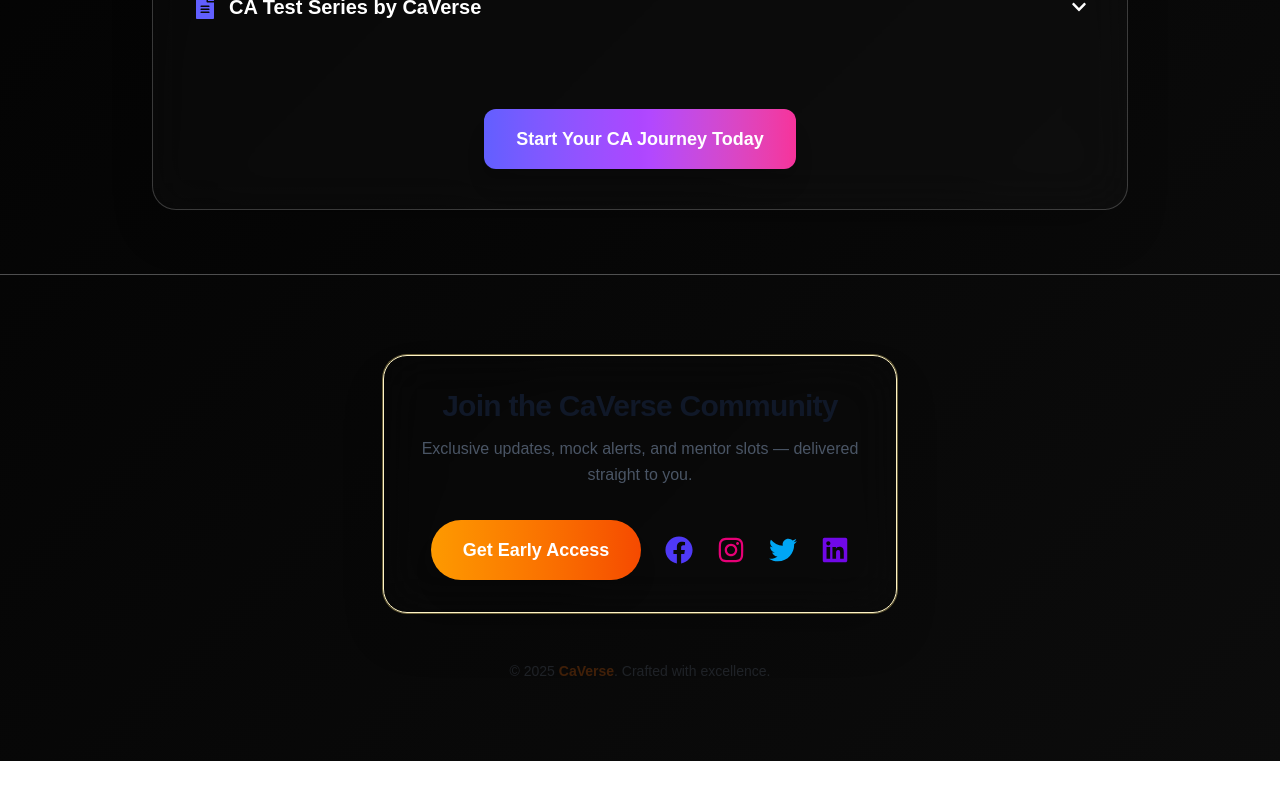
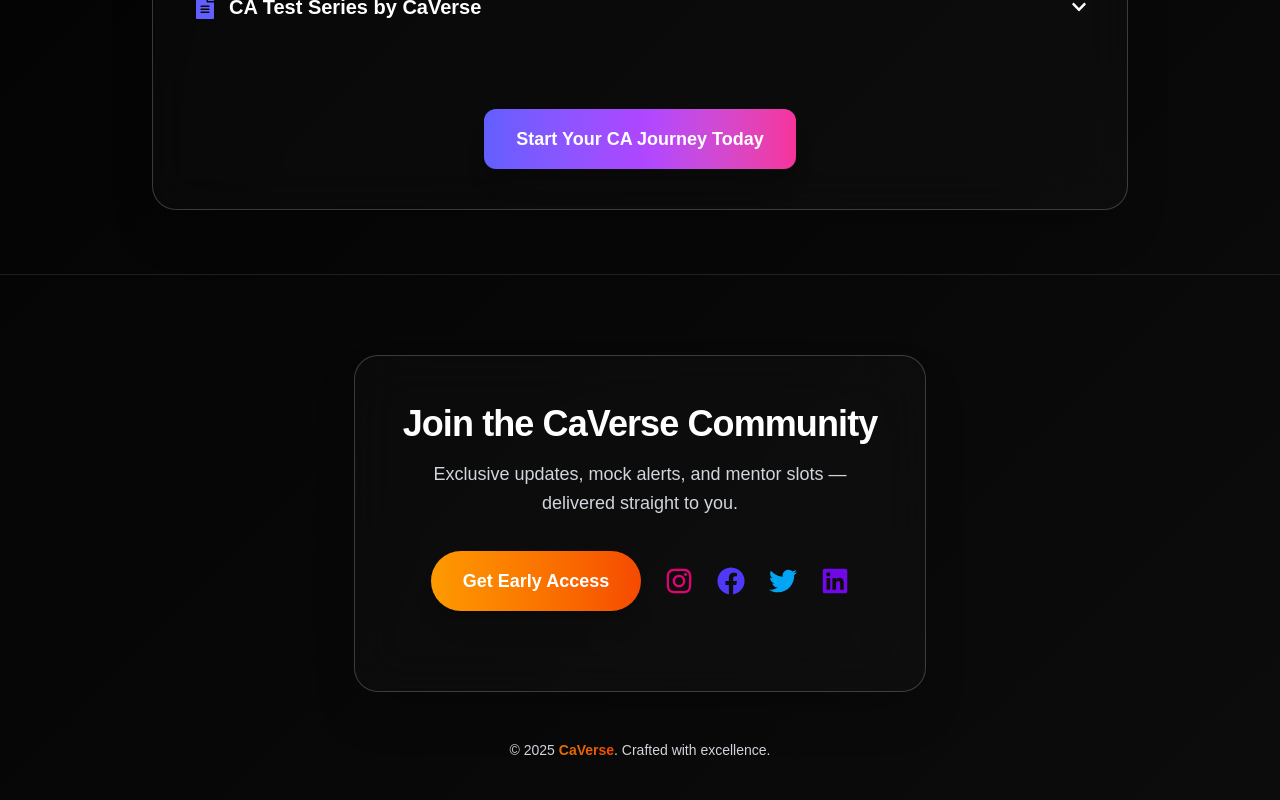
Before and after one commit to Kush36/CAVerse, a React (Vite) app in the folder CAVerse/: page /about in a window 1280 px wide. Shown: the part 1053-1853 px from the top of the page. Before the commit the page ends 1814 px from the top, so only its background shows below. Built offline with nearby package versions, Linux system fonts and the light colour scheme.

Commit message:
about change

```diff
--- a/CAVerse/src/components/About.jsx
+++ b/CAVerse/src/components/About.jsx
@@ -17,6 +17,7 @@
   FaChevronDown,
   FaChevronUp,
 } from "react-icons/fa";
+import { Link } from "react-router-dom";               // ← Added this import (critical!)
 import { useTheme } from "../components/ThemeContext";
 import "../About.css";
 
@@ -76,7 +77,7 @@
         className={`mt-4 overflow-hidden transition-all duration-500 ease-in-out ${open ? "max-h-96 opacity-100" : "max-h-0 opacity-0"
           }`}
       >
-        <div className="pl-9 space-y-2 text-gray-600 dark:text-gray-600 leading-relaxed">
+        <div className="pl-9 space-y-2 text-gray-600 dark:text-gray-300 leading-relaxed">
           {children}
         </div>
       </div>
@@ -220,59 +221,55 @@
             </Collapsible>
           </div>
 
-          {/* CTA */}
+          {/* CTA - Now using Link */}
           <div className="mt-12 text-center">
-            <a
-              href="/signup"
+            <Link
+              to="/signup"
               className="inline-block px-8 py-4 rounded-xl font-bold text-lg bg-gradient-to-r from-indigo-500 via-purple-500 to-pink-500 text-white shadow-xl hover:shadow-2xl hover:scale-105 transition-all duration-300"
             >
               Start Your CA Journey Today
-            </a>
+            </Link>
           </div>
         </div>
       </div>
 
-      {/* Static Footer – now flows with content */}
-      <footer className="py-20 border-t border-gray-100 dark:border-white/10">
+      {/* Footer */}
+      <footer
+        className={`relative z-10 py-20 border-t ${darkMode ? "border-white/10" : "border-gray-200"}`}
+      >
         <div className="max-w-6xl mx-auto px-6 text-center">
-
-          {/* Main Box — Background BACK & PREMIUM */}
-          <div className="inline-block p-8 rounded-3xl  dark:bg-white/8 backdrop-blur-xl shadow-2xl ring-1 ring-amber-200/40 dark:ring-amber-700/20 border border-amber-100 dark:border-amber-900/30">
-
-            <h3 className="text-3xl font-black text-gray-900 dark:text-black mb-3 tracking-tight">
+          <div
+            className={`inline-block p-8 md:p-12 rounded-3xl ${cardBg} backdrop-blur-xl shadow-2xl border ${borderClass} hover:shadow-3xl transition-all duration-500`}
+          >
+            <h3
+              className={`text-3xl md:text-4xl font-black mb-4 tracking-tight ${darkMode ? "text-white" : "text-gray-900"}`}
+            >
               Join the CaVerse Community
             </h3>
-
-            <p className="text-base text-gray-600 dark:text-black-300 mb-8 max-w-md mx-auto leading-relaxed">
+            <p className={`text-base md:text-lg ${subtleText} mb-8 max-w-md mx-auto leading-relaxed`}>
               Exclusive updates, mock alerts, and mentor slots — delivered straight to you.
             </p>
-
-            <div className="flex flex-col sm:flex-row items-center justify-center gap-6">
-
-              {/* CTA Button */}
-              <a
-                href="/signup"
-                className="px-8 py-4 rounded-full bg-gradient-to-r from-amber-500 to-orange-600
-                     dark:text-black font-bold text-lg shadow-xl hover:shadow-amber-500/50
-                     transform hover:scale-105 transition-all duration-300"
+            <div className="flex flex-col sm:flex-row items-center justify-center gap-6 mb-8">
+              {/* This was already using Link - kept as is */}
+              <Link
+                to="/signup"
+                className="px-8 py-4 rounded-full bg-gradient-to-r from-amber-500 to-orange-600 text-white font-bold text-lg shadow-xl hover:shadow-amber-500/50 transform hover:scale-105 transition-all duration-300"
               >
                 Get Early Access
-              </a>
-
-              {/* Social Icons */}
+              </Link>
               <div className="flex gap-6">
                 {[
+                  {
+                    Icon: FaInstagram,
+                    url: "https://www.instagram.com/officialcaverse?igsh=eHh6bWltaXMzbTdy",
+                    color: "text-pink-600 hover:text-pink-800",
+                    label: "Instagram",
+                  },
                   {
                     Icon: FaFacebook,
                     url: "https://www.facebook.com/yourpage",
                     color: "text-indigo-600 hover:text-indigo-800",
                     label: "Facebook",
-                  },
-                  {
-                    Icon: FaInstagram,
-                    url: "https://www.instagram.com/officialcaverse?igsh=eHh6bWltaXMzbTdy",
-                    color: "text-pink-600 hover:text-pink-800",
-                    label: "Instagram",
                   },
                   {
                     Icon: FaTwitter,
@@ -299,15 +296,15 @@
                   </a>
                 ))}
               </div>
-
             </div>
           </div>
-
-          {/* Clean Copyright */}
-          <div className="mt-12 text-sm font-medium text-gray-600 dark:text-gray-400">
-            © {new Date().getFullYear()} <span className="font-bold text-amber-700 dark:text-amber-500">CaVerse</span>. Crafted with excellence.
+          <div className={`mt-12 text-sm font-medium ${subtleText}`}>
+            © {new Date().getFullYear()}{" "}
+            <span className="font-bold bg-gradient-to-r from-amber-600 to-orange-600 bg-clip-text text-transparent">
+              CaVerse
+            </span>
+            . Crafted with excellence.
           </div>
-
         </div>
       </footer>
     </div>
```
